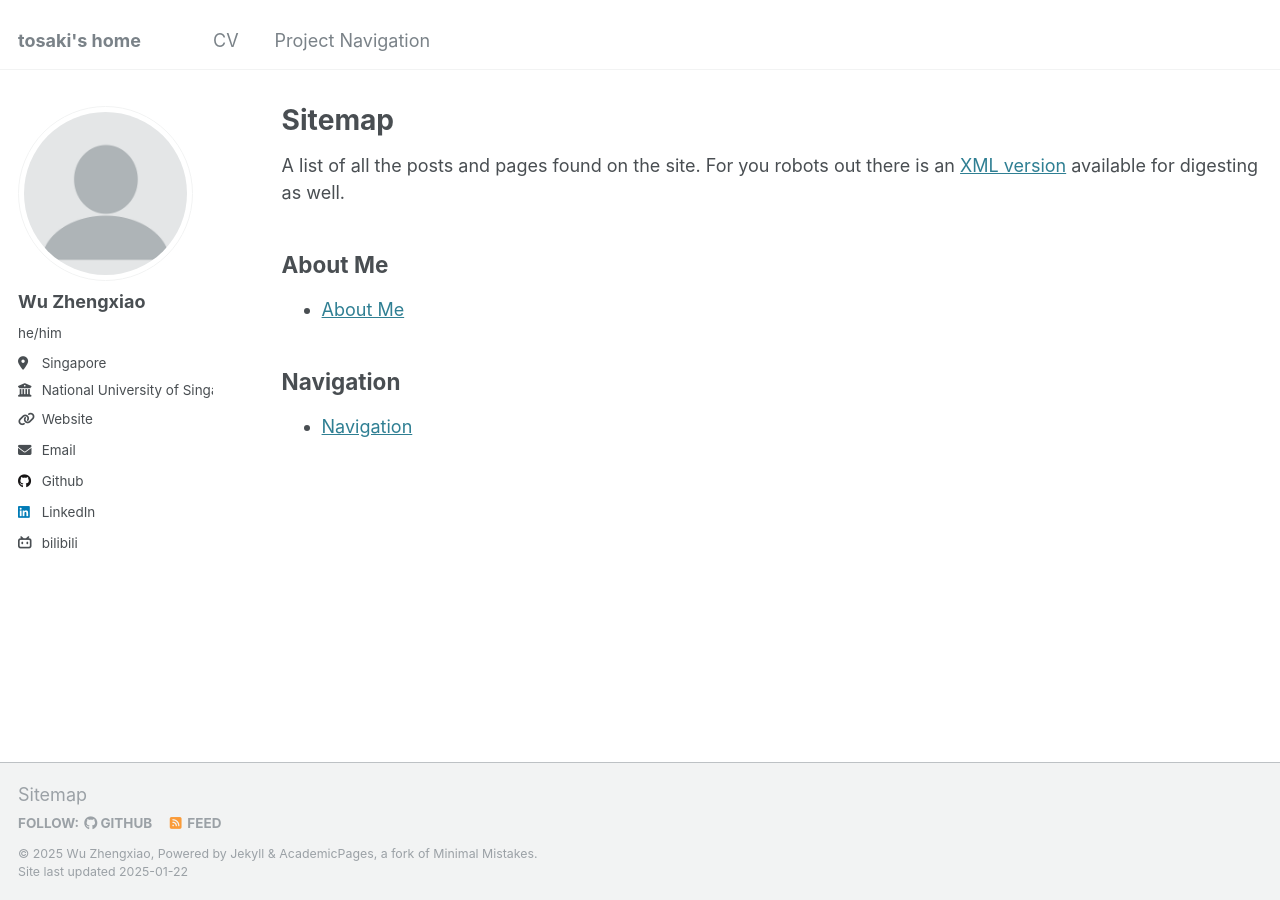
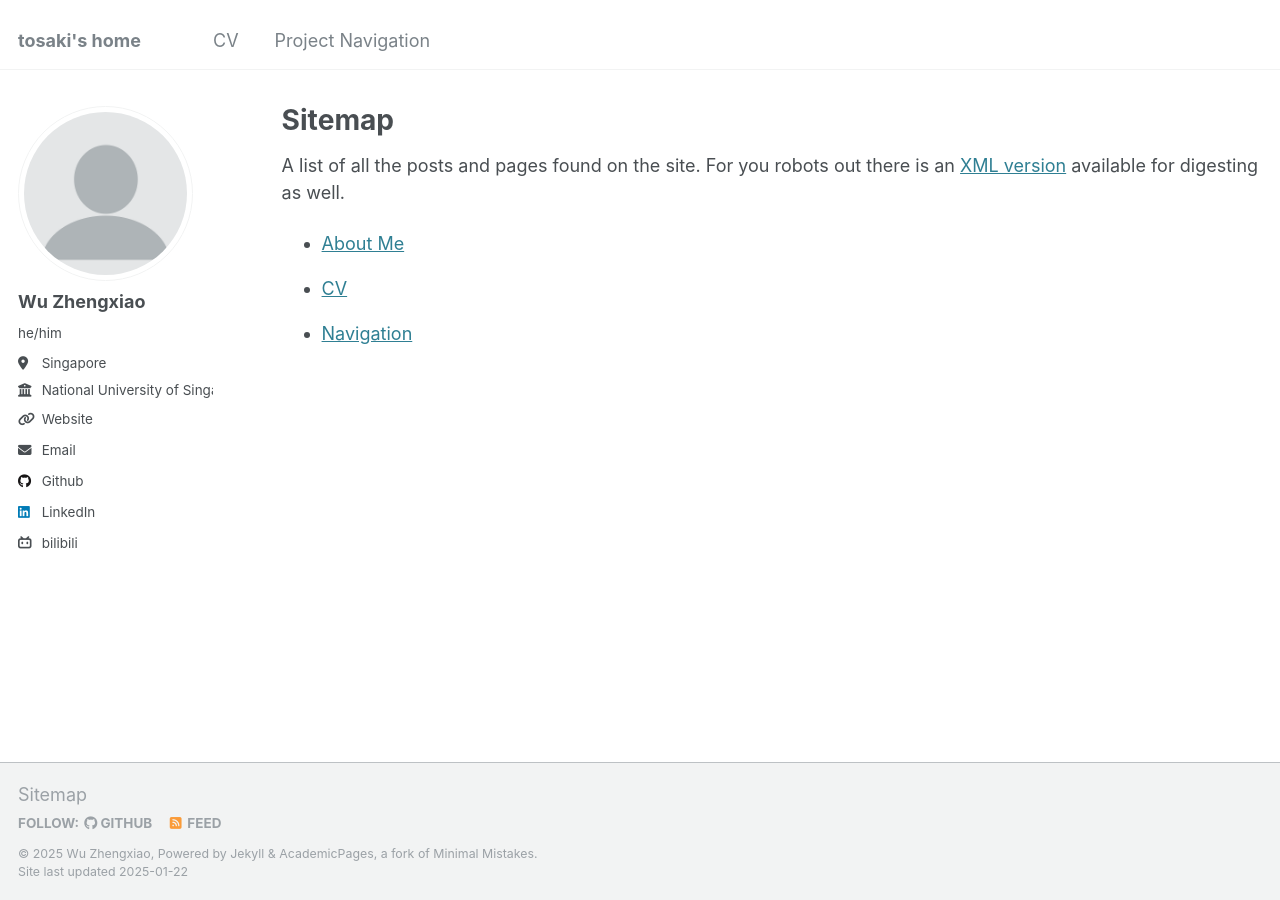
Before and after one commit to t0saki/t0saki.github.io, a Jekyll site: the page built from _pages/sitemap.md, in a window 1280 px wide. Built offline with Jekyll 4.4.1, drawn with Linux system fonts in a browser that asks for light colours.

Commit message:
add cv to cite map

```diff
--- a/_pages/sitemap.md
+++ b/_pages/sitemap.md
@@ -9,12 +9,14 @@ author_profile: true
 
 A list of all the posts and pages found on the site. For you robots out there is an [XML version]({{ base_path }}/sitemap.xml) available for digesting as well.
 
-<h2>About Me</h2>
 <ul>
   <li><a href="{{ base_path }}/about/">About Me</a></li>
 </ul>
 
-<h2>Navigation</h2>
+<ul>
+  <li><a href="{{ base_path }}/cv/">CV</a></li>
+</ul>
+
 <ul>
   <li><a href="{{ base_path }}/navigation/">Navigation</a></li>
 </ul>
```
